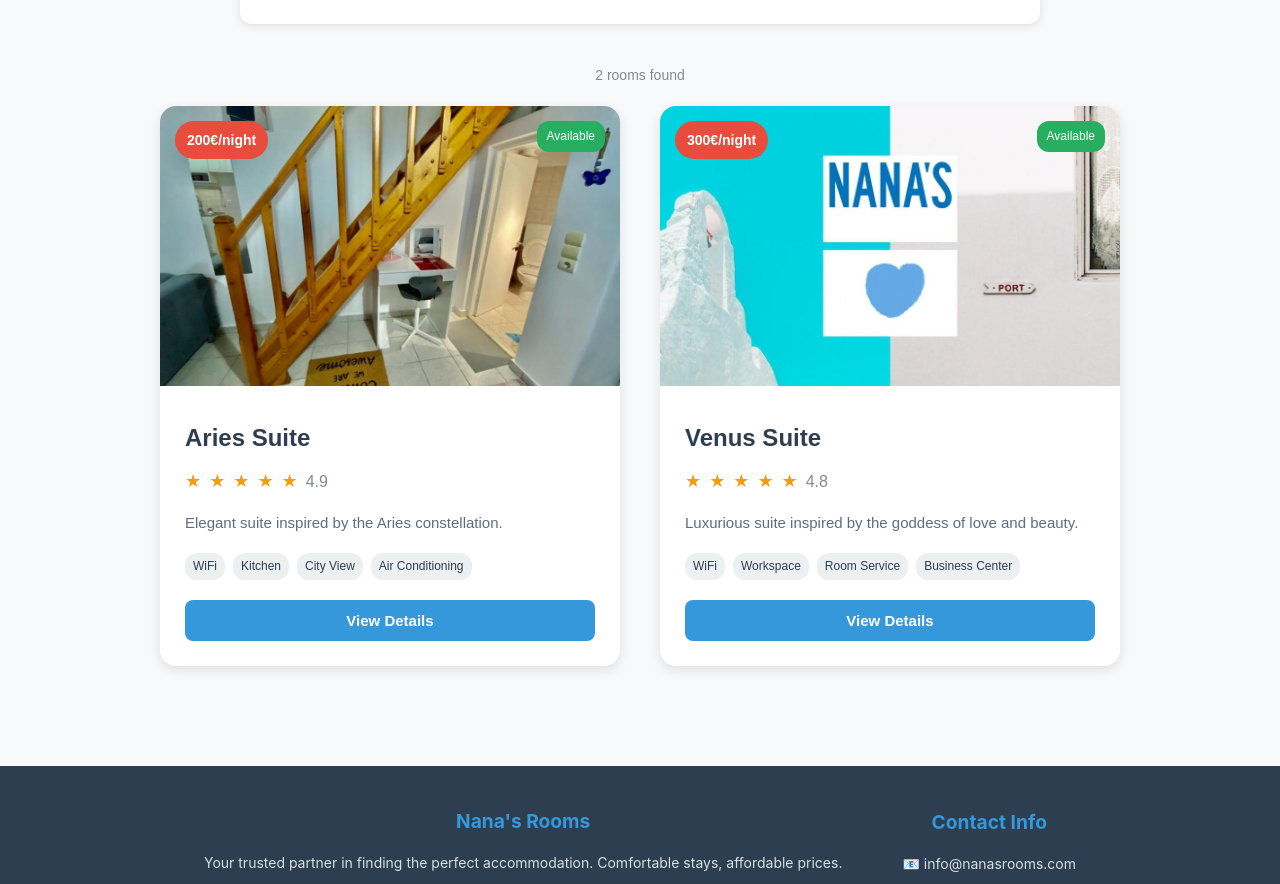
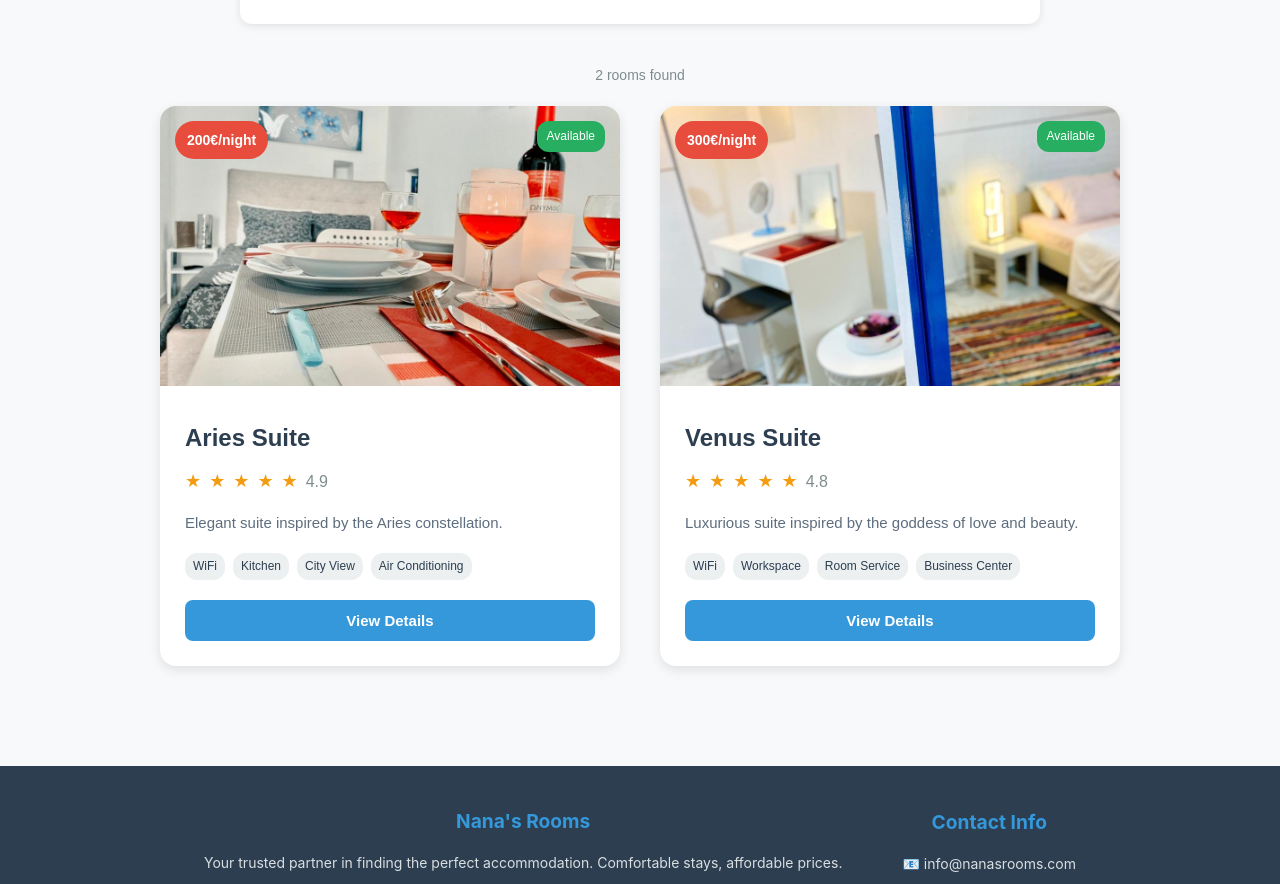
Before and after one commit to Gockster/RentalRooms, a React (Create React App) app: page / in a window 1280 px wide. Shown: the part 1596-2480 px from the top of the page. Built offline with nearby package versions, Linux system fonts and the light colour scheme.

Commit message:
beautifications

```diff
--- a/src/data/RoomsImages.js
+++ b/src/data/RoomsImages.js
@@ -58,9 +58,9 @@ export const ariesSuiteImages = [
 ];
 
 export const venusSuiteImages = [
-    '/images/VenusSuiteImages/377698773.jpg',
     '/images/VenusSuiteImages/456521685.jpg',
     '/images/VenusSuiteImages/456522156.jpg',
+    '/images/VenusSuiteImages/377698773.jpg',
     '/images/VenusSuiteImages/456522406.jpg',
     '/images/VenusSuiteImages/456522482.jpg',
     '/images/VenusSuiteImages/456523743.jpg',
@@ -87,7 +87,7 @@ export const galleryImages = [
     {
         id: 1,
         title: "Aries Suite",
-        image: "/images/AriesSuiteImages/694316669.jpg",
+        image: "/images/AriesSuiteImages/694316674.jpg",
         description: "Elegant suite inspired by the Aries constellation.",
         price: "200€/night",
         amenities: ["WiFi", "Kitchen", "City View", "Air Conditioning"],
@@ -97,7 +97,7 @@ export const galleryImages = [
     {
         id: 2,
         title: "Venus Suite",
-        image: "/images/VenusSuiteImages/377698773.jpg",
+        image: "/images/VenusSuiteImages/456521685.jpg",
         description: "Luxurious suite inspired by the goddess of love and beauty.",
         price: "300€/night",
         amenities: ["WiFi", "Workspace", "Room Service", "Business Center"],
```
